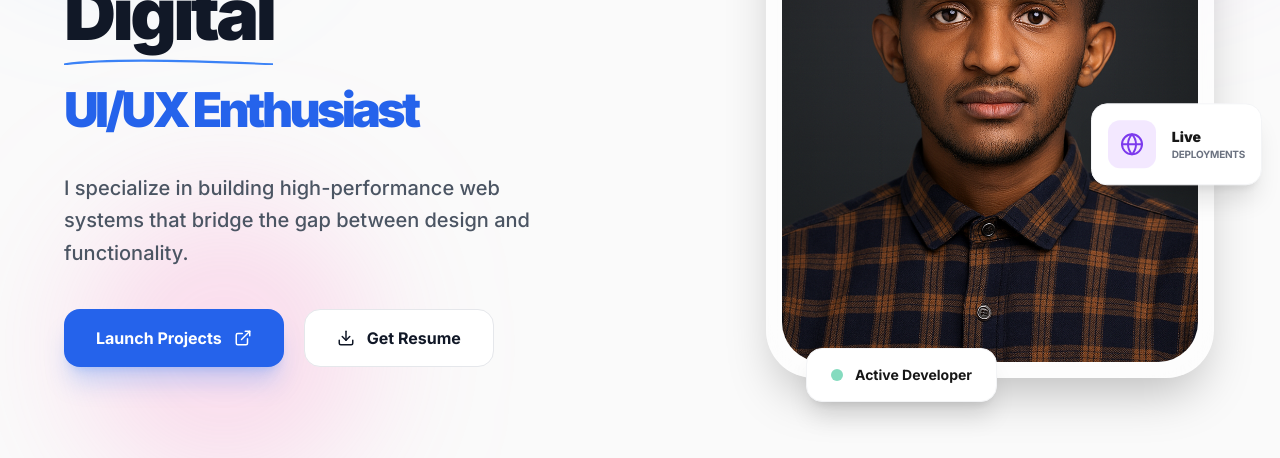
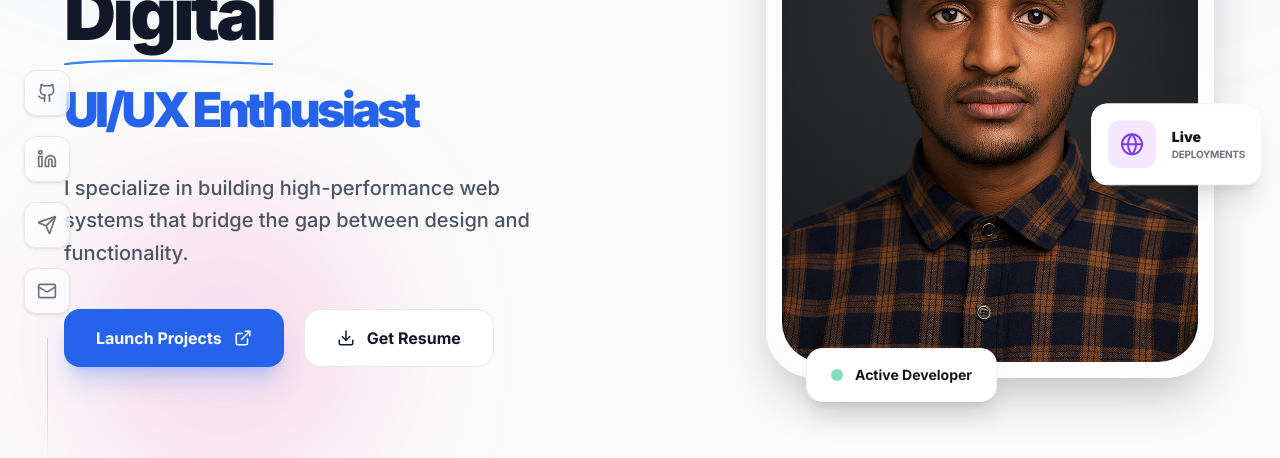
Before and after one commit to yohanneskf/portfolio, a Next.js app: page / in a window 1280 px wide. Shown: the part 342-800 px from the top of the page. Built offline with nearby package versions, Linux system fonts and the light colour scheme.

Commit message:
social sidebar additon

```diff
--- /dev/null
+++ b/app/components/SocialSidebar.tsx
@@ -0,0 +1,116 @@
+"use client";
+import { motion, Variants } from "framer-motion";
+import { Github, Linkedin, Mail, Send } from "lucide-react";
+import { useState, useEffect } from "react";
+
+const sidebarVariants: Variants = {
+  hidden: { opacity: 0, x: -30 },
+  visible: {
+    opacity: 1,
+    x: 0,
+    transition: { duration: 0.8, delay: 1.5, staggerChildren: 0.1 },
+  },
+};
+
+const iconVariants: Variants = {
+  hidden: { opacity: 0, y: 10 },
+  visible: { opacity: 1, y: 0 },
+};
+
+export default function SocialSidebar() {
+  const [isMobile, setIsMobile] = useState(false);
+
+  const socials = [
+    { name: "GitHub", icon: <Github size={20} />, href: "" },
+    { name: "LinkedIn", icon: <Linkedin size={20} />, href: "" },
+    { name: "Telegram", icon: <Send size={20} />, href: "" },
+    { name: "Email", icon: <Mail size={20} />, href: "mailto:your@email.com" },
+  ];
+
+  // Check if mobile on mount and resize
+  useEffect(() => {
+    const checkIfMobile = () => {
+      setIsMobile(window.innerWidth < 1024); // lg breakpoint is 1024px
+    };
+
+    checkIfMobile();
+    window.addEventListener("resize", checkIfMobile);
+
+    return () => window.removeEventListener("resize", checkIfMobile);
+  }, []);
+
+  // Mobile-specific variants
+  const mobileSidebarVariants: Variants = {
+    hidden: { opacity: 0, y: 30 },
+    visible: {
+      opacity: 1,
+      y: 0,
+      transition: { duration: 0.8, delay: 1.5, staggerChildren: 0.1 },
+    },
+  };
+
+  return (
+    <>
+      {/* Desktop Version (hidden on mobile) */}
+      <motion.div
+        variants={sidebarVariants}
+        initial="hidden"
+        animate="visible"
+        className="fixed left-6 bottom-0 z-50 hidden lg:flex flex-col items-center gap-6"
+      >
+        <div className="flex flex-col gap-5">
+          {socials.map((social) => (
+            <motion.a
+              key={social.name}
+              variants={iconVariants}
+              href={social.href}
+              target="_blank"
+              rel="noopener noreferrer"
+              whileHover={{ y: -5, scale: 1.1, color: "#3b82f6" }}
+              className="group relative p-3 rounded-xl bg-white/50 dark:bg-gray-900/50 backdrop-blur-md border border-gray-200 dark:border-gray-800 text-gray-500 transition-all shadow-sm"
+            >
+              {social.icon}
+              <span className="absolute left-14 opacity-0 group-hover:opacity-100 transition-opacity bg-black dark:bg-white text-white dark:text-black text-[10px] font-bold py-1 px-2 rounded uppercase tracking-widest whitespace-nowrap">
+                {social.name}
+              </span>
+            </motion.a>
+          ))}
+        </div>
+        <motion.div
+          initial={{ height: 0 }}
+          animate={{ height: 120 }}
+          transition={{ delay: 2, duration: 1 }}
+          className="w-px bg-gradient-to-t from-transparent via-gray-300 dark:via-gray-700 to-gray-300 dark:to-gray-700"
+        />
+      </motion.div>
+
+      {/* Mobile Version (visible only on mobile) */}
+      <motion.div
+        variants={mobileSidebarVariants}
+        initial="hidden"
+        animate="visible"
+        className="fixed bottom-6 left-1/2 transform -translate-x-1/2 z-50 flex lg:hidden"
+      >
+        <div className="flex items-center gap-4 p-4 rounded-2xl bg-white/80 dark:bg-gray-900/80 backdrop-blur-lg border border-gray-200 dark:border-gray-800 shadow-lg">
+          {socials.map((social) => (
+            <motion.a
+              key={`mobile-${social.name}`}
+              variants={iconVariants}
+              href={social.href}
+              target="_blank"
+              rel="noopener noreferrer"
+              whileHover={{ y: -3, scale: 1.1, color: "#3b82f6" }}
+              whileTap={{ scale: 0.95 }}
+              className="relative p-3 rounded-xl bg-white/50 dark:bg-gray-900/50 backdrop-blur-md border border-gray-200 dark:border-gray-800 text-gray-500 transition-all shadow-sm"
+            >
+              {social.icon}
+              <span className="absolute -top-10 left-1/2 transform -translate-x-1/2 opacity-0 group-hover:opacity-100 transition-opacity bg-black dark:bg-white text-white dark:text-black text-[10px] font-bold py-1 px-2 rounded uppercase tracking-widest whitespace-nowrap">
+                {social.name}
+              </span>
+            </motion.a>
+          ))}
+        </div>
+      </motion.div>
+    </>
+  );
+}
--- a/app/layout.tsx
+++ b/app/layout.tsx
@@ -4,6 +4,7 @@ import { Inter } from "next/font/google";
 import "./globals.css";
 import Header from "./components/Header";
 import Footer from "./components/Footer";
+import SocialSidebar from "./components/SocialSidebar";
 
 const inter = Inter({ subsets: ["latin"] });
 
@@ -24,6 +25,7 @@ export default function RootLayout({
         className={`${inter.className} bg-gray-50 dark:bg-gray-900 text-gray-900 dark:text-gray-100 transition-colors duration-300`}
       >
         <Header />
+        <SocialSidebar />
         <main className="relative z-10">{children}</main>
         <Footer />
       </body>
```
Also changed, not shown: 1 other file (tests, documents, lock files or other folders).
